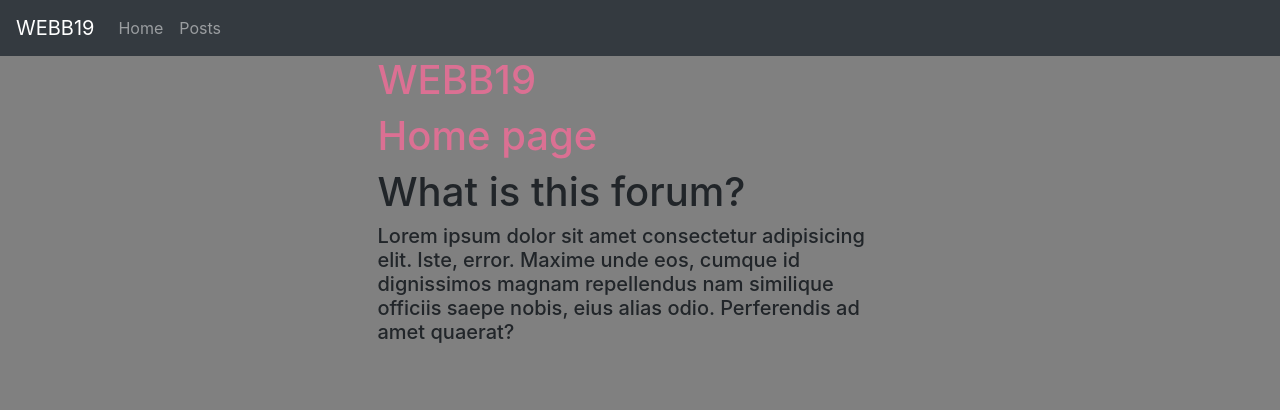
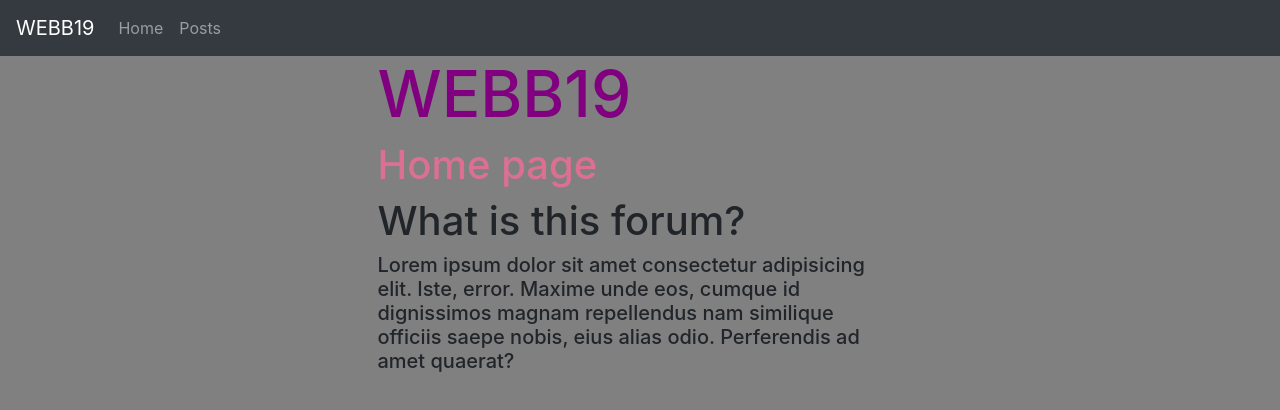
Before and after one commit to KaptenAlex/forum_task, a Next.js app: page /home in a window 1280 px wide. Shown: the top 410 px of the page. Built offline with nearby package versions, Linux system fonts and the light colour scheme; no server answers.

Commit message:
Added a second styled component.

```diff
--- a/pages/home.jsx
+++ b/pages/home.jsx
@@ -3,8 +3,7 @@ import StyledComponents from '../styled_components/StyledComponents'
 import NavbarComponent from '../components/NavbarComponent'
 
 export default function home() {
-    const { StyledHeadingOne } = StyledComponents
-    console.log(StyledHeadingOne);
+    const { StyledHeadingOne, StyledWebb19Heading } = StyledComponents
     return (
         <div>
             <div>
@@ -13,9 +12,9 @@ export default function home() {
             <div className="container">
                 <div className="d-flex justify-content-center">
                     <div className="col-lg-6">
-                    <StyledHeadingOne>
+                    <StyledWebb19Heading>
                         WEBB19
-                    </StyledHeadingOne>
+                    </StyledWebb19Heading>
                     <StyledHeadingOne>
                         Home page
                     </StyledHeadingOne>
--- a/styled_components/StyledComponents.js
+++ b/styled_components/StyledComponents.js
@@ -5,19 +5,10 @@ const StyledComponents = {
     font-size: 2.5rem;
     color: palevioletred;
 `
-// ,
-//     StyledWebb19Heading: styled.h1`
-//     font-size: 4rem
-//     color: purple
-// `
+,
+    StyledWebb19Heading: styled.h1`
+    font-size: 4rem;
+    color: purple;
+`
 }
 export default StyledComponents
-
-// export const StyledHeadingOne = styled.h1`
-//      font-size: 2.5rem;
-//      color: palevioletred;
-// `
-// export const StyledWebb19Heading = styled.h1`
-//     font-size: 4rem
-//     color: purple
-// `
```
